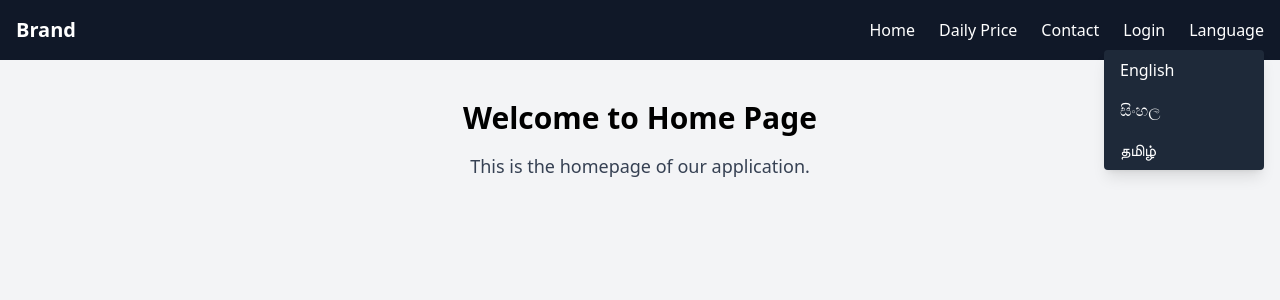
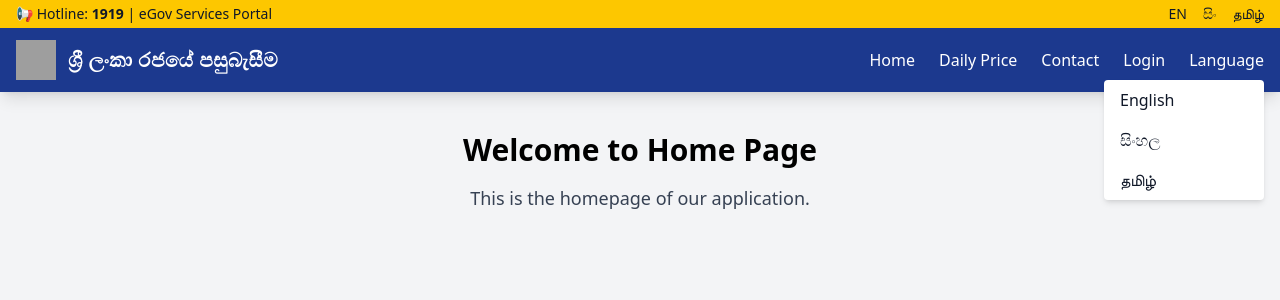
Before and after one commit to RashenThemiya/community, a React (Vite) app in the folder Frontend/: page / in a window 1280 px wide. Both pictures are taken after a click on the button "Language". Shown: the top 300 px of the page. Built offline with nearby package versions, Linux system fonts and the light colour scheme; grey boxes are pictures that could not be loaded.

Commit message:
Update Navbar component

```diff
--- a/Frontend/src/components/Navbar.jsx
+++ b/Frontend/src/components/Navbar.jsx
@@ -1,62 +1,71 @@
 import React, { useState } from "react";
+import { useTranslation } from "react-i18next";
 import { Link } from "react-router-dom";
-import { useTranslation } from "react-i18next"; // Import i18next hook
 
 const Navbar = () => {
     const [isOpen, setIsOpen] = useState(false);
-    const [dropdownOpen, setDropdownOpen] = useState(false); // State for dropdown visibility
-    const { i18n } = useTranslation(); // Use i18next hook to handle language change
+    const [dropdownOpen, setDropdownOpen] = useState(false);
+    const { i18n } = useTranslation();
 
-    // Function to change the language
     const handleLanguageChange = (lng) => {
-        i18n.changeLanguage(lng);  // Change language to the selected one
-        setDropdownOpen(false);  // Close dropdown after selection
+        i18n.changeLanguage(lng);
+        setDropdownOpen(false);
     };
 
     return (
-        <nav className="bg-gray-900 text-white p-4">
-            <div className="max-w-7xl mx-auto flex justify-between items-center">
-                <Link className="text-xl font-bold text-white" to="/">Brand</Link>
-                <button
-                    className="md:hidden p-2 rounded focus:outline-none focus:ring-2 focus:ring-gray-400"
-                    aria-label="Toggle navigation"
-                    onClick={() => setIsOpen(!isOpen)}
-                >
-                    <svg className="w-6 h-6" fill="none" stroke="currentColor" strokeWidth="2" viewBox="0 0 24 24">
-                        <path strokeLinecap="round" strokeLinejoin="round" d="M4 6h16M4 12h16m-7 6h7"></path>
-                    </svg>
-                </button>
-                <div className={`absolute md:static top-16 left-0 w-full md:w-auto bg-gray-900 md:bg-transparent md:flex flex-col md:flex-row space-y-4 md:space-y-0 md:space-x-6 p-4 md:p-0 transition-all duration-300 ease-in-out ${isOpen ? 'block' : 'hidden'}`}>
-                    <Link className="block md:inline text-white hover:text-gray-300" to="/">Home</Link>
-                    <Link className="block md:inline text-white hover:text-gray-300" to="/dailyprice">Daily Price</Link>
-                    <Link className="block md:inline text-white hover:text-gray-300" to="/contact">Contact</Link>
-                    <Link className="block md:inline text-white hover:text-gray-300" to="/login">Login</Link>
+        <div className="shadow-lg">
+            {/* Top ribbon bar for hotline/announcement */}
+            <div className="bg-yellow-400 text-gray-900 text-sm py-1 px-4 flex justify-between items-center font-medium">
+                <div>
+                    📢 Hotline: <span className="font-semibold">1919</span> | eGov Services Portal
+                </div>
+                <div className="space-x-4 hidden md:flex">
+                    <button onClick={() => handleLanguageChange('en')} className="hover:underline">EN</button>
+                    <button onClick={() => handleLanguageChange('si')} className="hover:underline">සිං</button>
+                    <button onClick={() => handleLanguageChange('ta')} className="hover:underline">தமிழ்</button>
+                </div>
+            </div>
 
-                    {/* Language Dropdown */}
+            {/* Main navbar */}
+            <nav className="bg-blue-900 text-white">
+                <div className="max-w-7xl mx-auto px-4 py-3 flex justify-between items-center">
+                    <div className="flex items-center space-x-3">
+                        <img
+                            src="/gov_logo.png"
+                            alt="Gov Logo"
+                            className="w-10 h-10"
+                        />
+                        <Link to="/" className="text-xl font-bold tracking-wide">
+                            ශ්‍රී ලංකා රජයේ පසුබැසීම
+                        </Link>
+                    </div>
+
+                    <div className="hidden md:flex space-x-6 items-center font-medium">
+                        <Link to="/" className="hover:text-yellow-400">Home</Link>
+                        <Link to="/home-dailyprice" className="hover:text-yellow-400">Daily Price</Link>
+                        <Link to="/contact" className="hover:text-yellow-400">Contact</Link>
+                        <Link to="/login" className="hover:text-yellow-400">Login</Link>
                         <div className="relative">
-                        <button
-                            onClick={() => setDropdownOpen(!dropdownOpen)}
-                            className="text-white hover:text-gray-300"
-                        >
+                            <button onClick={() => setDropdownOpen(!dropdownOpen)} className="hover:text-yellow-400">
                                 Language
                             </button>
                             {dropdownOpen && (
-                            <div className="absolute right-0 mt-2 w-40 bg-gray-800 text-white rounded shadow-lg">
+                                <div className="absolute z-10 right-0 mt-2 w-40 bg-white text-gray-900 rounded shadow-md">
                                     <button
                                         onClick={() => handleLanguageChange('en')}
-                                    className="block w-full px-4 py-2 text-left hover:bg-gray-700"
+                                        className="block w-full px-4 py-2 text-left hover:bg-gray-200"
                                     >
                                         English
                                     </button>
                                     <button
                                         onClick={() => handleLanguageChange('si')}
-                                    className="block w-full px-4 py-2 text-left hover:bg-gray-700"
+                                        className="block w-full px-4 py-2 text-left hover:bg-gray-200"
                                     >
                                         සිංහල
                                     </button>
                                     <button
                                         onClick={() => handleLanguageChange('ta')}
-                                    className="block w-full px-4 py-2 text-left hover:bg-gray-700"
+                                        className="block w-full px-4 py-2 text-left hover:bg-gray-200"
                                     >
                                         தமிழ்
                                     </button>
@@ -64,8 +73,38 @@ const Navbar = () => {
                             )}
                         </div>
                     </div>
+
+                    {/* Mobile menu toggle */}
+                    <div className="md:hidden">
+                        <button onClick={() => setIsOpen(!isOpen)} aria-label="Toggle menu">
+                            <svg className="w-6 h-6" fill="none" stroke="currentColor" strokeWidth="2"
+                                viewBox="0 0 24 24">
+                                <path strokeLinecap="round" strokeLinejoin="round"
+                                    d="M4 6h16M4 12h16M4 18h16" />
+                            </svg>
+                        </button>
                     </div>
+                </div>
+
+                {/* Mobile Menu */}
+                {isOpen && (
+                    <div className="md:hidden px-4 pb-4 space-y-2 font-medium">
+                        <Link to="/" className="block hover:text-yellow-400">Home</Link>
+                        <Link to="/home-dailyprice" className="block hover:text-yellow-400">Daily Price</Link>
+                        <Link to="/contact" className="block hover:text-yellow-400">Contact</Link>
+                        <Link to="/login" className="block hover:text-yellow-400">Login</Link>
+                        <div>
+                            <p className="text-sm text-gray-300 mb-1">Language</p>
+                            <div className="flex space-x-3">
+                                <button onClick={() => handleLanguageChange('en')} className="hover:underline">EN</button>
+                                <button onClick={() => handleLanguageChange('si')} className="hover:underline">සිං</button>
+                                <button onClick={() => handleLanguageChange('ta')} className="hover:underline">தமிழ்</button>
+                            </div>
+                        </div>
+                    </div>
+                )}
             </nav>
+        </div>
     );
 };
 
```
Lines whose indentation alone changed are shown as unchanged.
